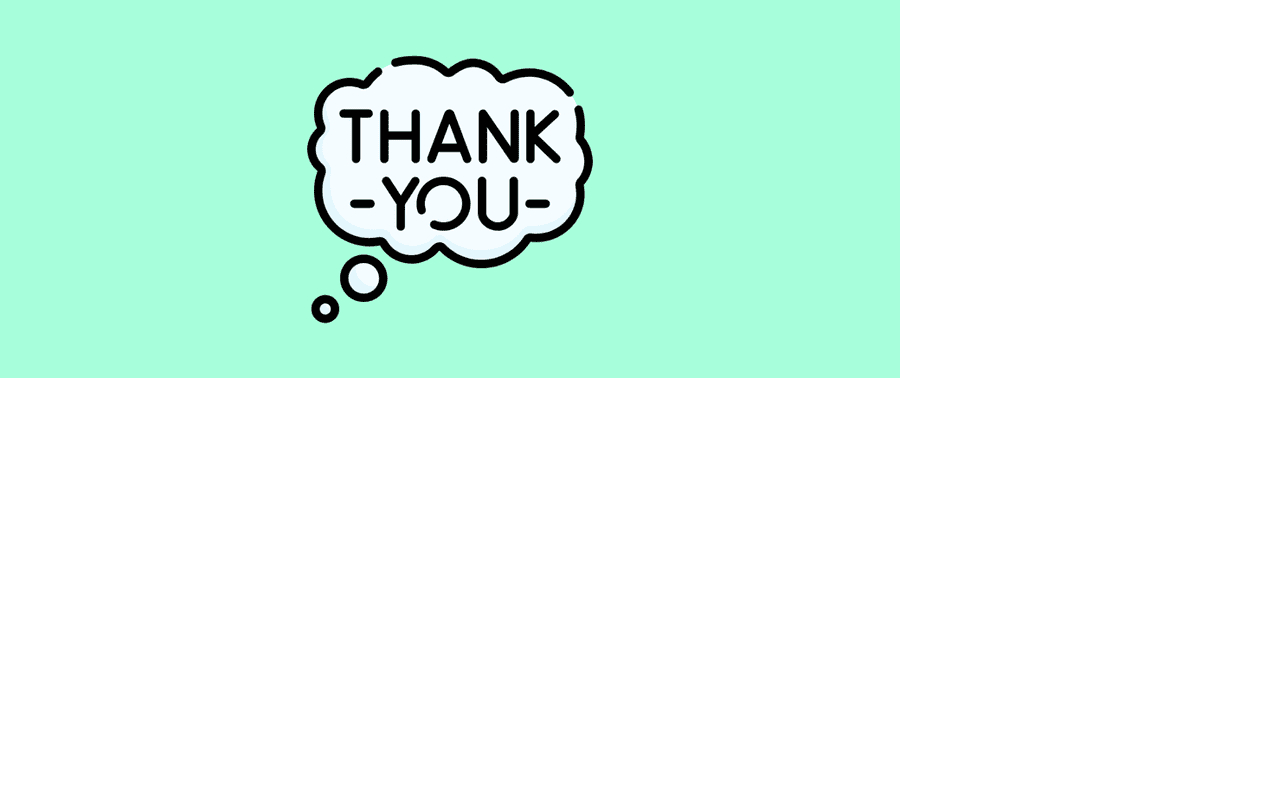
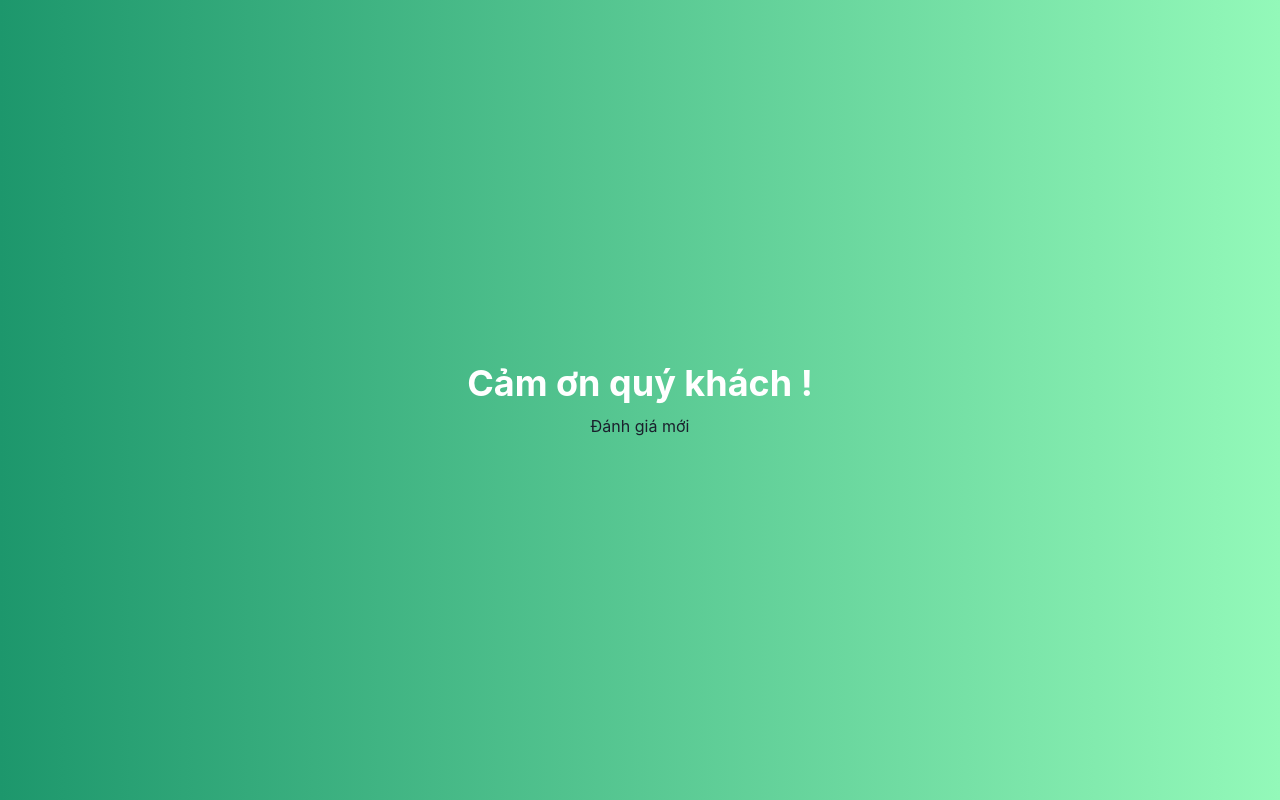
Before and after one commit to 7ColorsCat/star-rating, a React (Vite) app: page /thankyou in a window 1280 px wide. Built offline with nearby package versions, Linux system fonts and the light colour scheme.

Commit message:
style: thank you page

```diff
--- a/src/pages/thankyou.jsx
+++ b/src/pages/thankyou.jsx
@@ -1,10 +1,18 @@
-import { Box, Image } from '@chakra-ui/react'
-import thankyouBg from '../assets/thankyou.jpg'
+import { Heading, Center, Link, VStack } from '@chakra-ui/react'
+import { Link as Rlink } from 'react-router-dom'
 
 export default function Thankyou() {
     return (
-        <Box h={'100vh'}>
-            <Image src={thankyouBg} objectFit={'cover'} />
-        </Box>
+        <Center
+            h={'100vh'}
+            bgGradient="linear-gradient(to right, #1d976c, #93f9b9)"
+        >
+            <VStack>
+                <Heading color={'white'}>Cảm ơn quý khách !</Heading>
+                <Link as={Rlink} to={'/'}>
+                    Đánh giá mới
+                </Link>
+            </VStack>
+        </Center>
     )
 }
```
Also changed, not shown: src/assets/thankyou.jpg (deleted).
